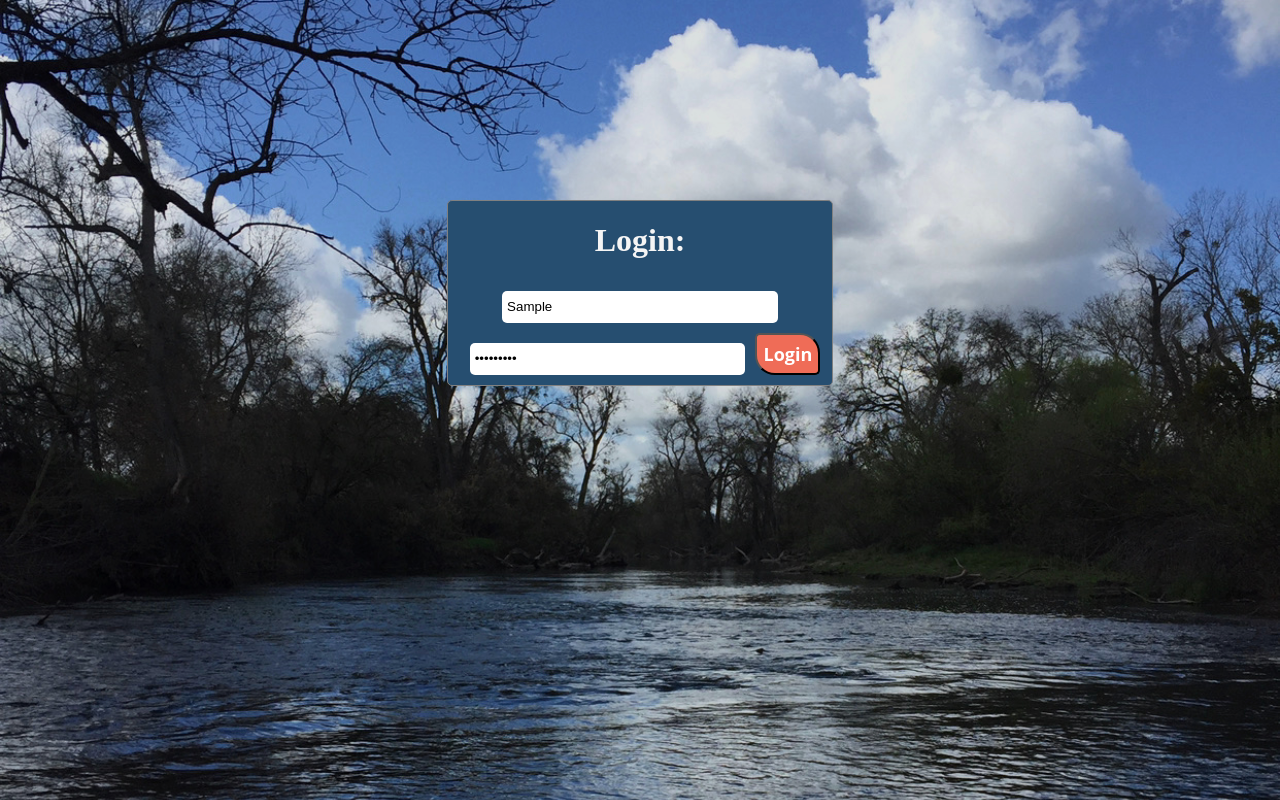
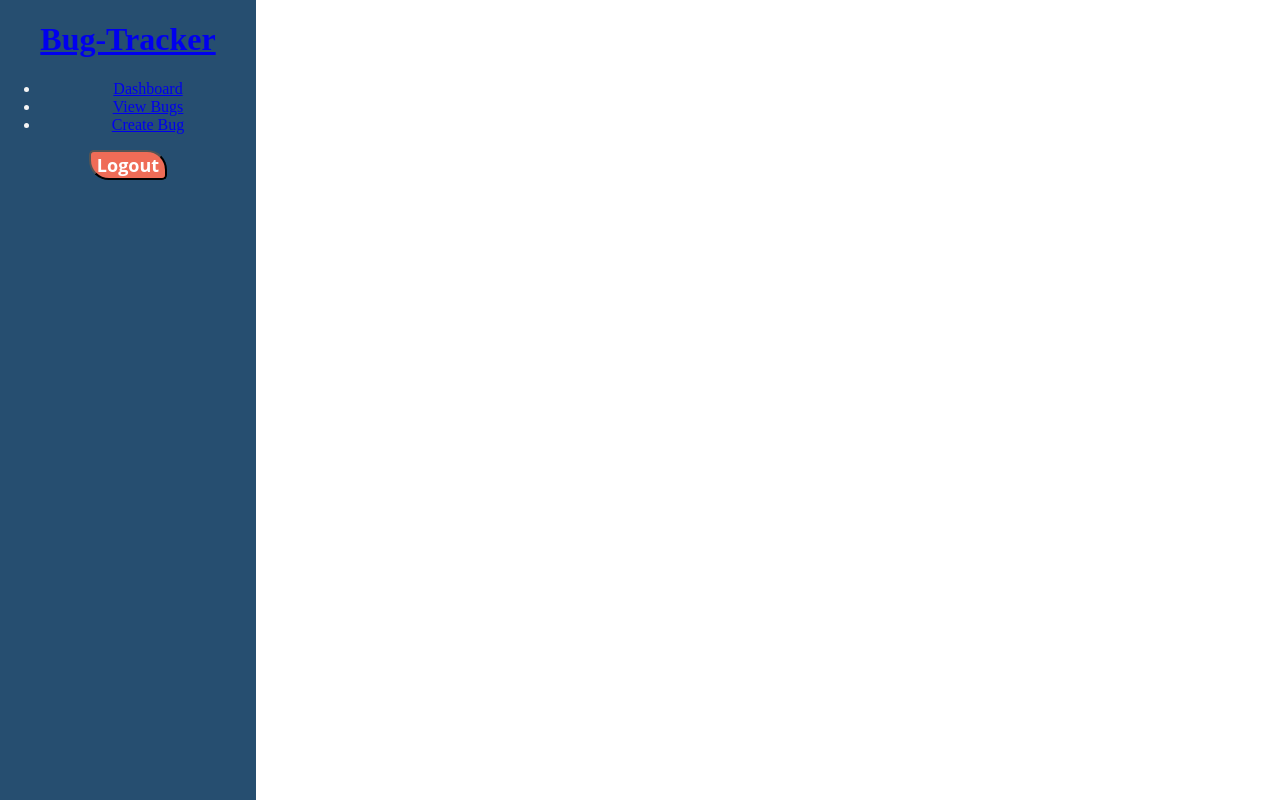
Before and after one commit to DillanR1/bugtracker, a React (Create React App) app: page / in a window 1280 px wide. Both pictures are taken after typing "Sample", "Sample123" into the empty fields and a click on the button "Login". Shown: the top 800 px of the page. Built offline with nearby package versions, Linux system fonts and the light colour scheme.

Commit message:
I wish my bug tracker had a bug tracker. Log in form functions, preventDefault working

```diff
--- a/package.json
+++ b/package.json
@@ -10,6 +10,7 @@
     "react": "^16.13.1",
     "react-dom": "^16.13.1",
     "react-redux": "^7.2.1",
+    "react-router-dom": "^5.2.0",
     "react-scripts": "3.4.3"
   },
   "scripts": {
--- a/src/App.js
+++ b/src/App.js
@@ -1,16 +1,20 @@
 import React from 'react';
 import { useSelector } from 'react-redux';
 import Login from './Views/Login/login';
+import {BrowserRouter as Router} from 'react-router-dom';
+import Sidebar from './Views/sidebar/sidebar';
+
 
 function App() {
   const {auth} = useSelector(state => state)
   return (
-    <>
+    <Router>
     {!auth.LoggedIn ? <Login /> :
-    <>
-    </>
+      <>
+      <Sidebar />
+      </>
     }
-    </>
+    </Router>
   );
 }
 
--- a/src/Controllers/Redux/authSlice.js
+++ b/src/Controllers/Redux/authSlice.js
@@ -3,17 +3,17 @@ import { createSlice } from '@reduxjs/toolkit';
 const slice = createSlice({
     name:"auth",
     initialState:{
-    admin:false,
-    Loggedin:false,
+        admin:false,
+        LoggedIn:false,
     },
     reducers:{
         signIn:(state, action) => {
-            const {name,password} = action.payload;
-            state.Loggedin = true;
+            const {name, password} = action.payload;
+            state.LoggedIn = true;
             state.admin = true;
         },
         signOut:(state) => {
-            state.Loggedin = false;
+            state.LoggedIn = false;
             state.admin = false;
 
         },
--- a/src/Views/sidebar/sidebar.css
+++ b/src/Views/sidebar/sidebar.css
@@ -0,0 +1,8 @@
+.sidebar{
+    position: fixed;
+    grid-column: 1;
+    width: 20%;
+    height: 100vh;
+    background-color: var(--primary-color);
+    text-align: center;
+}
--- a/src/Views/sidebar/sidebar.jsx
+++ b/src/Views/sidebar/sidebar.jsx
@@ -0,0 +1,29 @@
+import React from 'react';
+import { Link } from 'react-router-dom';
+import { useDispatch, useSelector } from 'react-redux';
+
+import { signOut } from '../../Controllers/Redux/authSlice';
+import './sidebar.css';
+
+export default () => {
+    const dispatch = useDispatch();
+    const {auth} = useSelector(state => state)
+
+    function SignOut(){
+        dispatch(signOut());
+    }
+
+
+    return(
+        <div className="sidebar">
+            <Link className="nav-link" to="/"><h1 className='brand'>Bug-Tracker</h1></Link>
+            <ul>
+                <li><Link to='/' className='nav-link'>Dashboard</Link></li>
+                <li><Link to='/viewbugs' className='nav-link'>View Bugs</Link></li>
+                {auth.admin && <li><Link to='/create' className='nav-link'>Create Bug</Link></li>}
+
+            </ul>
+            <button className='nav-link logout' onClick={SignOut}>Logout</button>
+        </div>
+    )
+}
```
Also changed, not shown: 1 other file (tests, documents, lock files or other folders).
